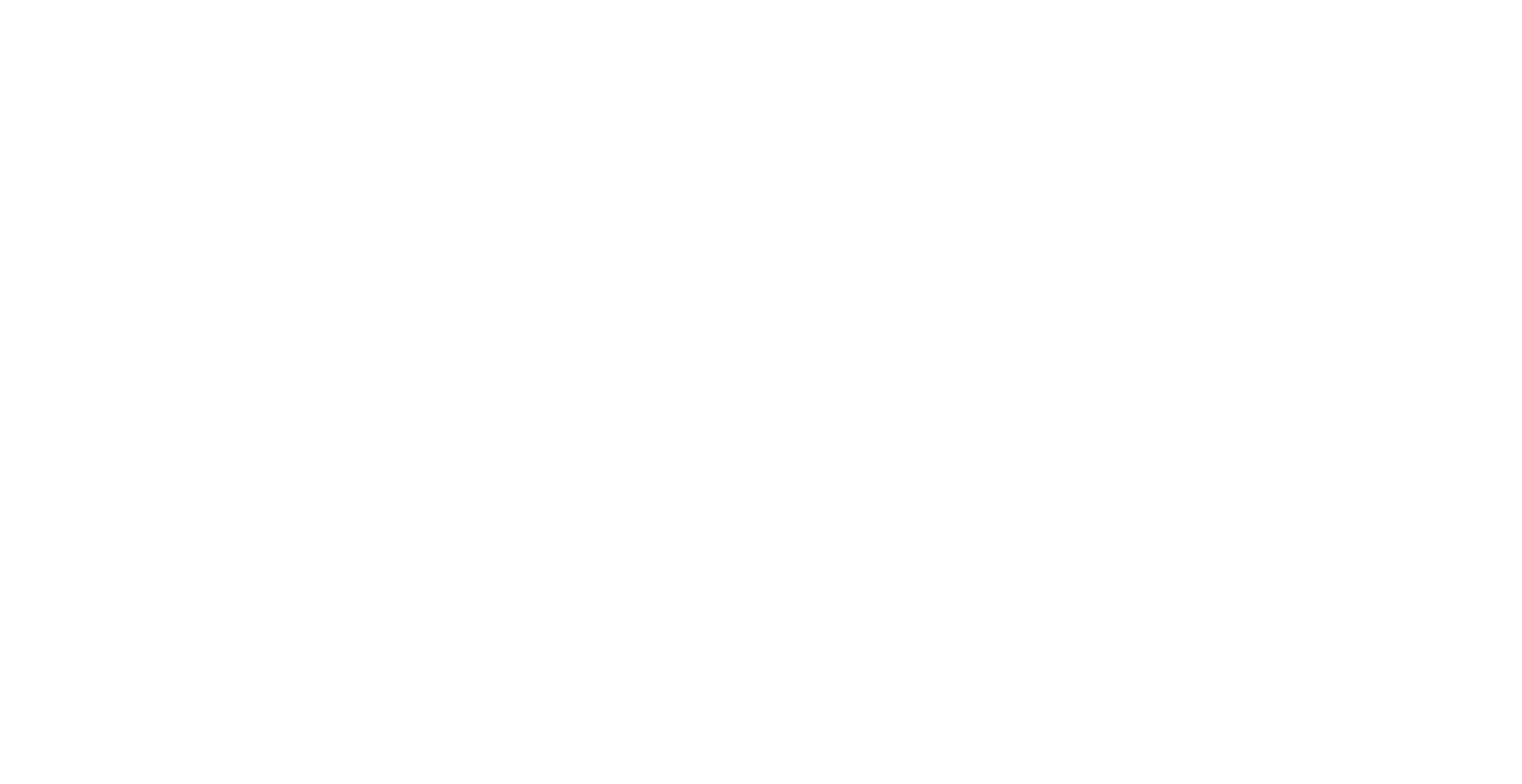
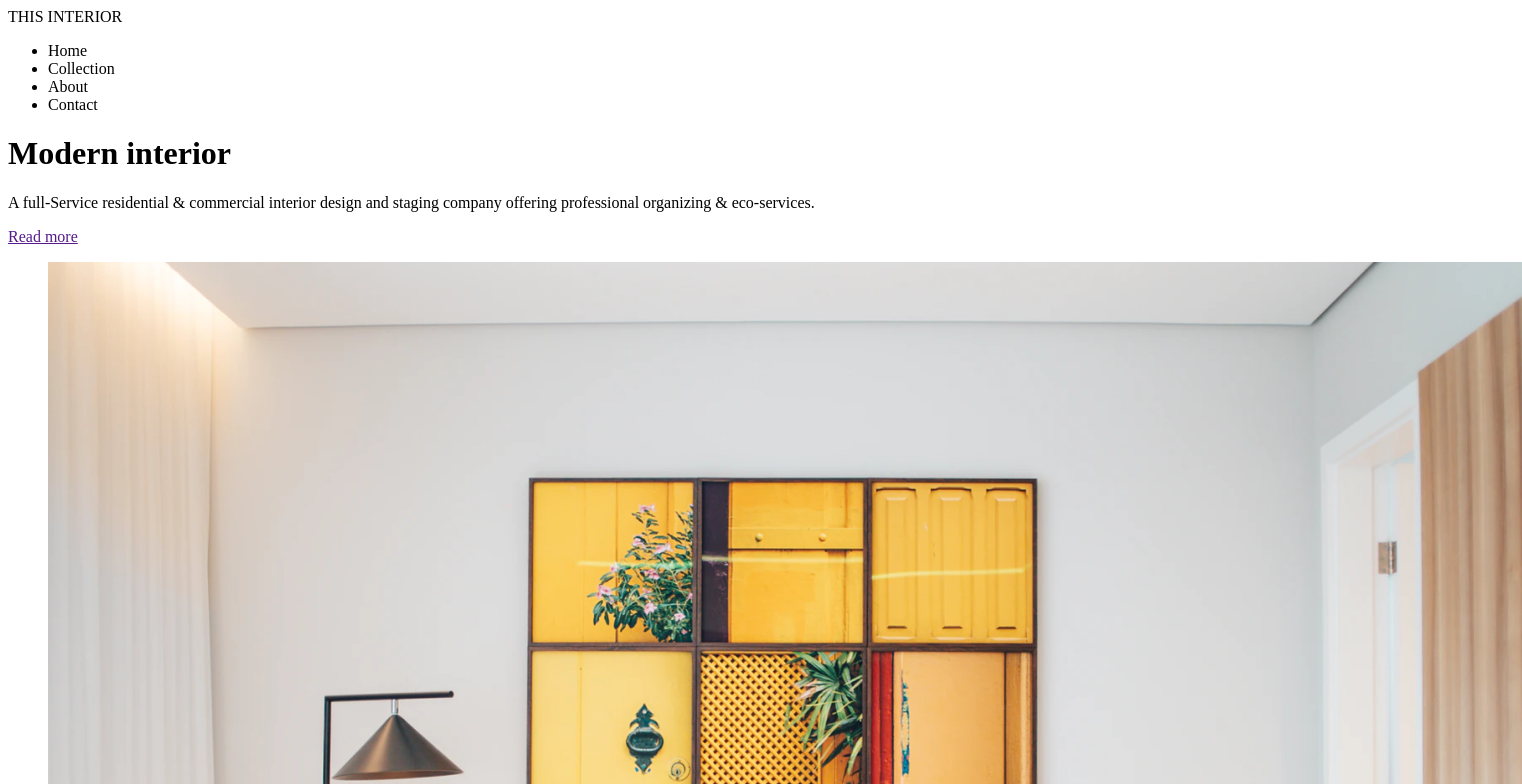
Before and after one commit to lucyGMDev/interior-consultant-master, a plain HTML site: page index.html in a window 1280 px wide. Shown: the top 784 px of the page, 1522 px wide, since content can reach past the window. Drawn offline with Linux system fonts and the light colour scheme.

Commit message:
Doing HTML

```diff
--- a/index.html
+++ b/index.html
@@ -15,5 +15,43 @@
     />
     <title>Devchallenges</title>
   </head>
-  <body></body>
+  <body>
+    <header class="page-header">
+      <span>THIS INTERIOR</span>
+      <nav class="header-nav">
+        <ul>
+          <li>Home</li>
+          <li>Collection</li>
+          <li>About</li>
+          <li>Contact</li>
+        </ul>
+      </nav>
+    </header>
+    <main class="page-content">
+      <h1 class="page__title">Modern interior</h1>
+      <p>
+        A full-Service residential & commercial interior design and staging
+        company offering professional organizing & eco-services.
+      </p>
+      <a href="">Read more </a>
+
+      <figure>
+        <img src="assets/img/photo1.png" alt="" />
+        <article class="designer-data">
+          <header class="designer-data__header">
+            <img
+              src="assets/img/photo2.png"
+              alt="Aliza Webber Picture"
+              class="designer__image"
+            />
+            <div class="designer__info">
+              <p class="designer__name">Aliza Webber</p>
+              <p class="designer__job">Interior designer</p>
+            </div>
+          </header>
+          <p>Designed in 2020 by Aliza Webber</p>
+        </article>
+      </figure>
+    </main>
+  </body>
 </html>
```
